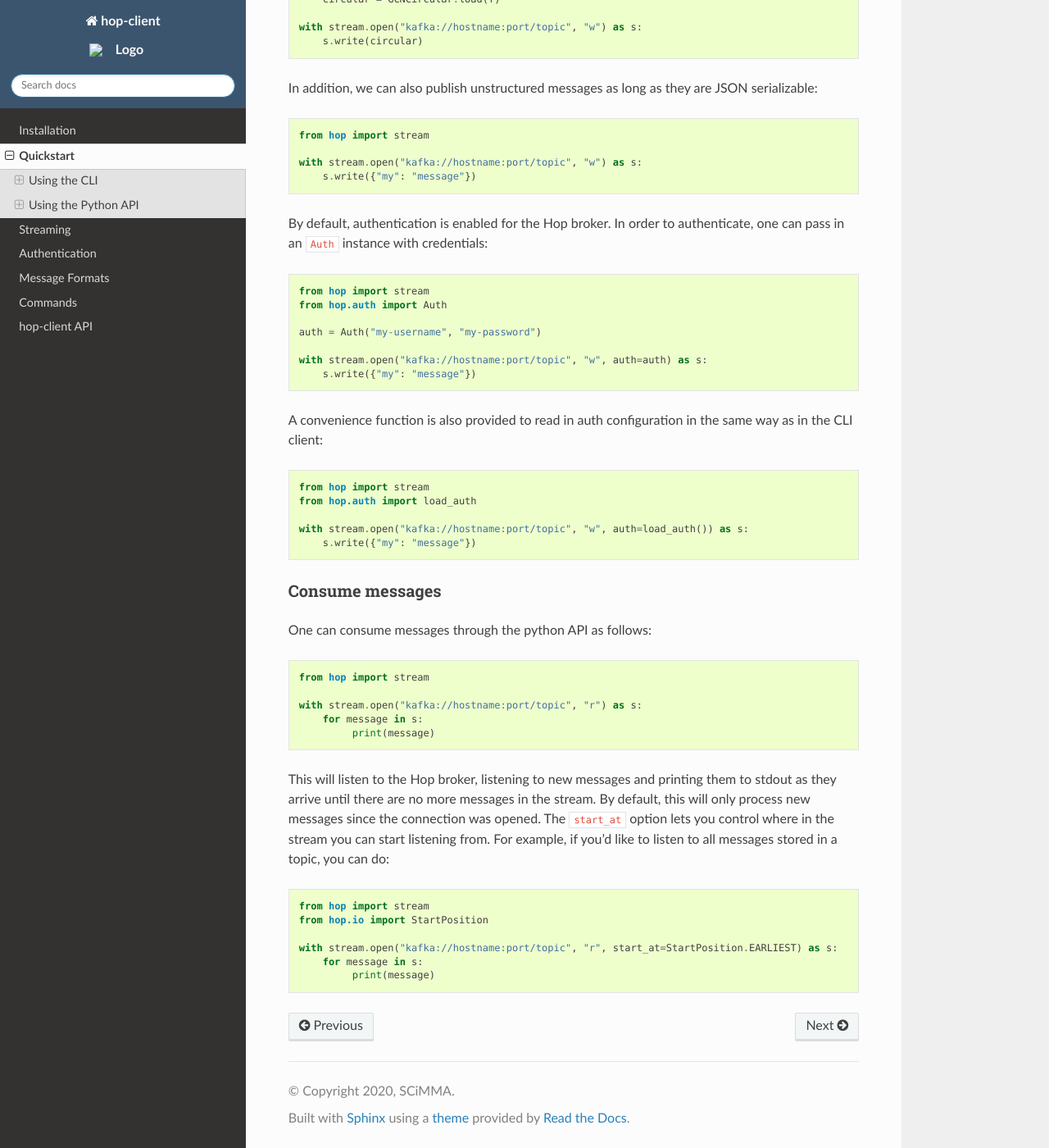
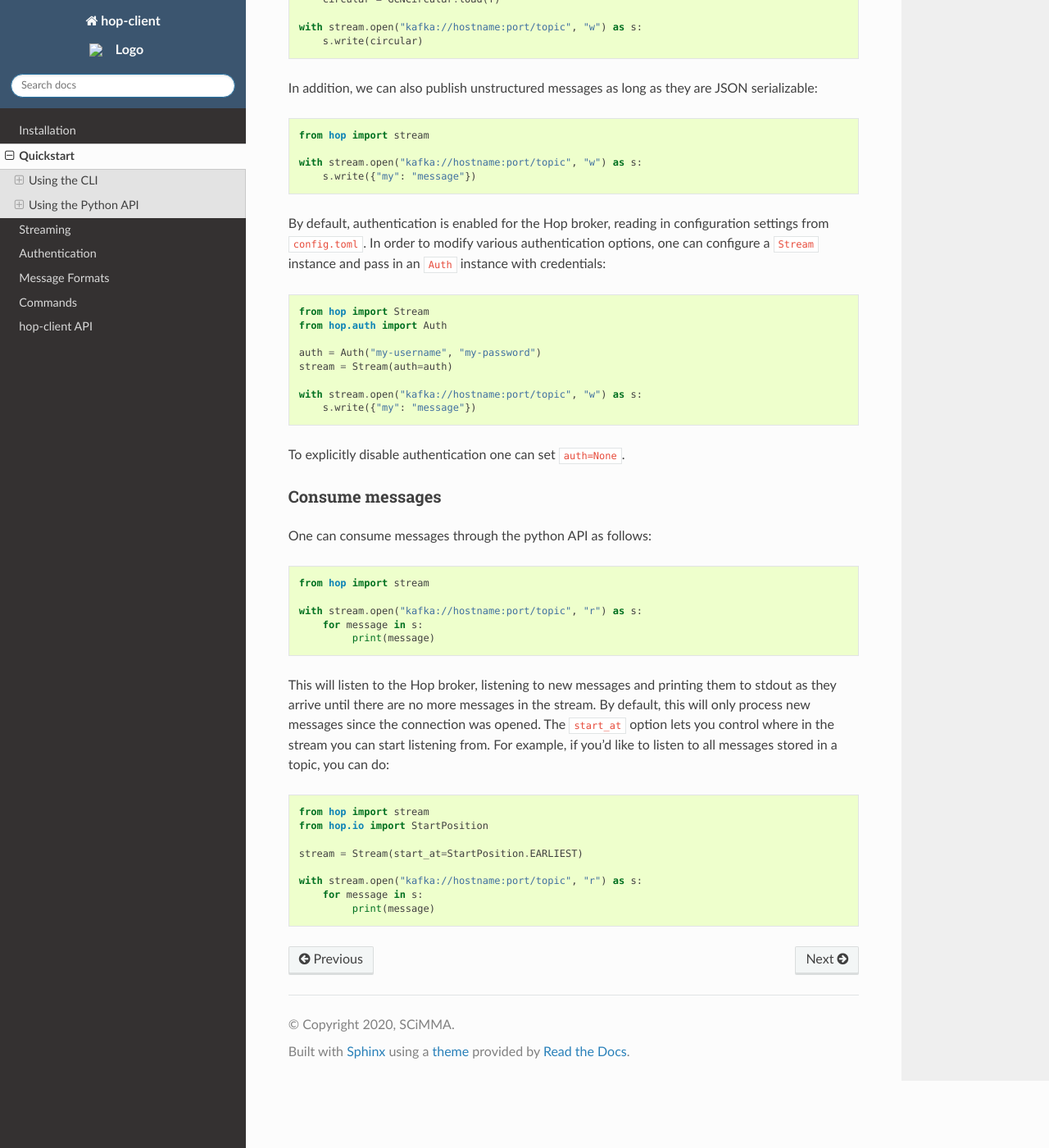
Before and after one commit to scimma/hop-client, a Sphinx documentation site: the page built from doc/user/quickstart.rst, in a window 1280 px wide and 1400 px high, scrolled down 1220 px. Shown: the whole window at 82% size. Built offline with Sphinx 7.4.7 and the Read the Docs theme 2.0.0, drawn with Linux system fonts in a browser that asks for light colours.

Commit message:
update docs with Stream API change

```diff
--- a/doc/user/quickstart.rst
+++ b/doc/user/quickstart.rst
@@ -68,29 +68,22 @@ JSON serializable:
     with stream.open("kafka://hostname:port/topic", "w") as s:
         s.write({"my": "message"})
 
-By default, authentication is enabled for the Hop broker. In order to authenticate, one
-can pass in an :code:`Auth` instance with credentials:
+By default, authentication is enabled for the Hop broker, reading in configuration
+settings from :code:`config.toml`. In order to modify various authentication options, one
+can configure a :code:`Stream` instance and pass in an :code:`Auth` instance with credentials:
 
 .. code:: python
 
-    from hop import stream
+    from hop import Stream
     from hop.auth import Auth
 
     auth = Auth("my-username", "my-password")
+    stream = Stream(auth=auth)
 
-    with stream.open("kafka://hostname:port/topic", "w", auth=auth) as s:
+    with stream.open("kafka://hostname:port/topic", "w") as s:
         s.write({"my": "message"})
 
-A convenience function is also provided to read in auth configuration in the same way
-as in the CLI client:
-
-.. code:: python
-
-    from hop import stream
-    from hop.auth import load_auth
-
-    with stream.open("kafka://hostname:port/topic", "w", auth=load_auth()) as s:
-        s.write({"my": "message"})
+To explicitly disable authentication one can set :code:`auth=None`.
 
 Consume messages
 ^^^^^^^^^^^^^^^^^
@@ -116,6 +109,8 @@ from. For example, if you'd like to listen to all messages stored in a topic, yo
     from hop import stream
     from hop.io import StartPosition
 
-    with stream.open("kafka://hostname:port/topic", "r", start_at=StartPosition.EARLIEST) as s:
+    stream = Stream(start_at=StartPosition.EARLIEST)
+
+    with stream.open("kafka://hostname:port/topic", "r") as s:
         for message in s:
              print(message)
--- a/doc/user/stream.rst
+++ b/doc/user/stream.rst
@@ -40,8 +40,7 @@ so a shorthand is provided for using one:
         for message in s:
              print(message)
 
-Both :code:`stream.open` and :code:`Stream` can be passed with similar
-configuration options, including:
+A complete list of configurable options in :code:`Stream` are:
 
 * :code:`auth`: An :code:`auth.Auth` instance to provide authentication
 * :code:`start_at`: The message offset to start at, by passing in an :code:`io.StartPosition`
```
Also changed, not shown: README.md (+33 -38 lines), doc/user/auth.rst (+8 -18 lines).
